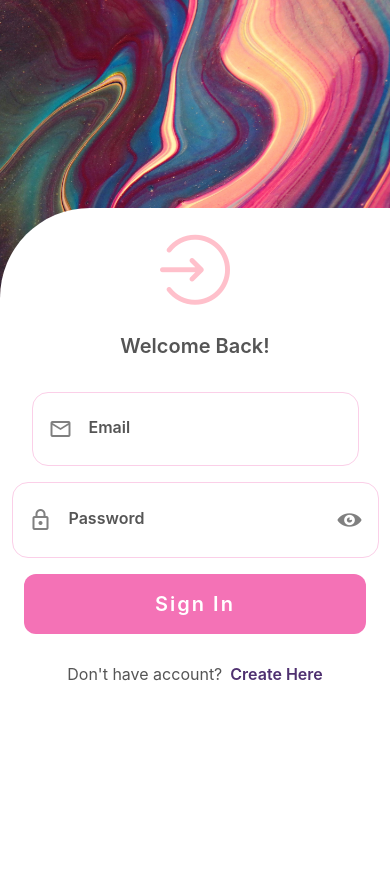
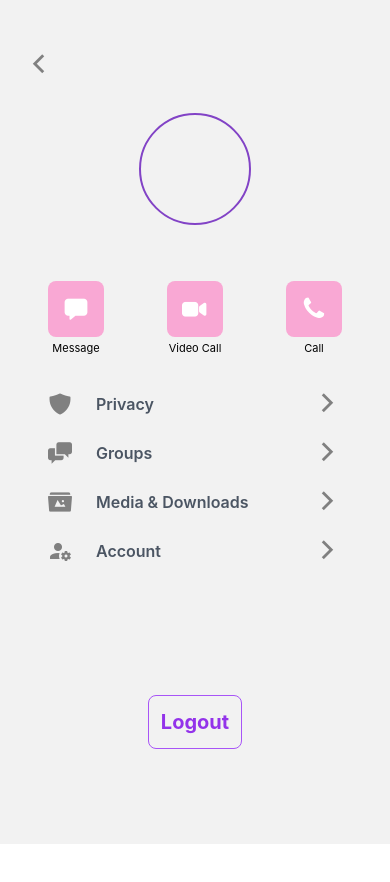
Before and after one commit to ZEwela/chat-app, a React Native app: screen /ProfileScreen in a window 390 px wide. Shown: the top 882 px of the page. After the commit the page ends 844 px from the top, so only its background shows below. Built offline with nearby package versions, Linux system fonts and the light colour scheme; no server answers.

Commit message:
Profile Screen, Logout, some layout fixes

```diff
--- a/App.js
+++ b/App.js
@@ -5,6 +5,7 @@ import {
   ChatScreen,
   HomeScreen,
   LoginScreen,
+  ProfileScreen,
   SignUpScreen,
   SplashScreen,
   TestScreen,
@@ -26,6 +27,7 @@ export default function App() {
           <Stack.Screen name="HomeScreen" component={HomeScreen} />
           <Stack.Screen name="AddToChatScreen" component={AddToChatScreen} />
           <Stack.Screen name="ChatScreen" component={ChatScreen} />
+          <Stack.Screen name="ProfileScreen" component={ProfileScreen} />
         </Stack.Navigator>
       </Provider>
     </NavigationContainer>
--- a/screens/ChatScreen.jsx
+++ b/screens/ChatScreen.jsx
@@ -75,6 +75,7 @@ const ChatScreen = ({ route }) => {
 
     return unsubscribe;
   }, []);
+
   return (
     <View className="flex-1">
       {/* top */}
--- a/screens/HomeScreen.jsx
+++ b/screens/HomeScreen.jsx
@@ -46,11 +46,13 @@ const HomeScreen = () => {
 
   console.log(user);
   return (
-    <View className="flex-1">
-      <SafeAreaView>
+    <SafeAreaView className="flex-1 mt-1">
       <View className="w-full flex-row items-center justify-between px-4 py-10">
         <Entypo name="chat" size={60} color="pink" />
-          <TouchableOpacity className="w-16 h-16 rounded-full border border-primary flex items-center justify-center">
+        <TouchableOpacity
+          onPress={() => navigation.navigate("ProfileScreen")}
+          className="w-16 h-16 rounded-full border border-primary flex items-center justify-center"
+        >
           <Image
             source={user?.profilPic}
             className="w-full h-full"
@@ -96,7 +98,6 @@ const HomeScreen = () => {
         </View>
       </ScrollView>
     </SafeAreaView>
-    </View>
   );
 };
 
--- a/screens/LoginScreen.jsx
+++ b/screens/LoginScreen.jsx
@@ -4,6 +4,7 @@ import {
   Dimensions,
   Image,
   TouchableOpacity,
+  KeyboardAvoidingView,
   ScrollView,
 } from "react-native";
 import React, { useState } from "react";
@@ -58,8 +59,9 @@ const LoginScreen = () => {
   };
 
   return (
-    <View className="flex-1 items-center justify-start">
+    <View className="flex-1 items-center justify-start ">
       {/* background */}
+
       <Image
         source={BGImage}
         className="h-96"
@@ -67,14 +69,21 @@ const LoginScreen = () => {
         resizeMode="cover"
       />
       {/* main view */}
-      <View className="w-full h-full bg-white rounded-tl-[90px] items-center justify-start py-6 px-6 space-y-6 -mt-44">
+
+      <ScrollView
+        contentContainerStyle={{
+          alignItems: "center",
+          justifyContent: "start",
+        }}
+        className="w-full h-full bg-white rounded-tl-[90px]  py-6 px-6 space-y-6 -mt-44"
+      >
         {/* logo */}
         <AntDesign name="login" size={70} color="pink" />
         <Text className="text-primaryText text-xl font-semibold">
           Welcome Back!
         </Text>
 
-        <View className="w-full items-center justify-center ">
+        <View className=" w-full items-center justify-center">
           {/* alert */}
           {alert && <Text className="text-base text-red-600">{alertMsg}</Text>}
 
@@ -97,7 +106,7 @@ const LoginScreen = () => {
           {/* login button */}
           <TouchableOpacity
             onPress={handleLogin}
-            className="w-full flex py-2 bg-pink-400 rounded-xl justify-center items-center my-2 "
+            className="w-full justify-center items-center py-2 bg-pink-400 rounded-xl my-2 "
           >
             <Text className="py-2 text-white text-xl font-semibold tracking-widest">
               Sign In
@@ -105,7 +114,7 @@ const LoginScreen = () => {
           </TouchableOpacity>
 
           {/* register */}
-          <View className="w-full flex-row  items-center justify-center space-x-2 py-5">
+          <View className="w-fullflex-row  items-center justify-center space-x-2 py-5">
             <Text className="text-base text-primaryText">
               Don't have account?
             </Text>
@@ -119,7 +128,7 @@ const LoginScreen = () => {
             </TouchableOpacity>
           </View>
         </View>
-      </View>
+      </ScrollView>
     </View>
   );
 };
--- /dev/null
+++ b/screens/ProfileScreen.jsx
@@ -0,0 +1,146 @@
+import { View, Text, TouchableOpacity, Image } from "react-native";
+import React from "react";
+import { useDispatch, useSelector } from "react-redux";
+import { selectUser } from "../context/slices/userSlice";
+import { useNavigation } from "@react-navigation/native";
+import {
+  Ionicons,
+  FontAwesome,
+  MaterialCommunityIcons,
+  Entypo,
+} from "@expo/vector-icons";
+import { getAuth, signOut } from "firebase/auth";
+import { resetUser } from "../context/slices/userSlice";
+
+const ProfileScreen = () => {
+  const user = useSelector(selectUser);
+  const navigation = useNavigation();
+  const dispatch = useDispatch();
+
+  const handleLogout = async () => {
+    const auth = getAuth();
+    signOut(auth)
+      .then(() => {
+        dispatch(resetUser());
+        navigation.navigate("LoginScreen");
+      })
+      .catch((err) => {
+        alert(err);
+      });
+  };
+
+  return (
+    <View className="flex-1">
+      <View className="flex w-full  px-6  pt-12">
+        {/* go back */}
+        <TouchableOpacity onPress={() => navigation.goBack()}>
+          <Ionicons name="chevron-back" size={30} color="grey" />
+        </TouchableOpacity>
+      </View>
+
+      {/* avatar*/}
+      <View className="w-full flex items-center justify-center my-8 space-y-1">
+        <View className="w-17 h-17 rounded-full flex items-center border-2 border-primary justify-center p-1 mb-4 ">
+          <Image
+            source={user?.profilPic}
+            className="w-[100px] h-[100px]"
+            resizeMode="cover"
+          />
+        </View>
+
+        {/* full name */}
+        <Text
+          numberOfLines={1}
+          className="truncate...  text-purple-600  text-lg  capitalize font-bold"
+        >
+          {user?.fullName}
+        </Text>
+
+        {/* email */}
+        <Text
+          numberOfLines={1}
+          className="truncate...   text-grey  text-sm  font-semibold"
+        >
+          {user?.providerData.email}
+        </Text>
+      </View>
+
+      {/* icons */}
+      <View className="flex-row items-center justify-between mx-12 ">
+        <View className="flex space-y-1 items-center justify-center">
+          <TouchableOpacity className="w-14 h-14  justify-center items-center rounded-lg bg-pink-300">
+            <Ionicons name="chatbox" size={26} color="white" />
+          </TouchableOpacity>
+          <Text className="text-[11px]">Message</Text>
+        </View>
+        <View className="flex space-y-1 items-center justify-center">
+          <TouchableOpacity className="w-14 h-14  justify-center items-center rounded-lg bg-pink-300">
+            <Ionicons name="videocam" size={26} color="white" />
+          </TouchableOpacity>
+          <Text className="text-[11px]">Video Call</Text>
+        </View>
+        <View className="flex space-y-1 items-center justify-center">
+          <TouchableOpacity className="w-14 h-14  justify-center items-center rounded-lg bg-pink-300">
+            <FontAwesome name="phone" size={26} color="white" />
+          </TouchableOpacity>
+          <Text className="text-[11px] text-">Call</Text>
+        </View>
+      </View>
+
+      {/* options */}
+      <View className="flex my-8 mx-12 space-y-4 ">
+        <TouchableOpacity className="flex-row  w-full items-center justify-between">
+          <View className="flex-row items-center space-x-6 ">
+            <Ionicons name="shield" size={24} color="grey" />
+            <Text className="text-gray-600 font-semibold text-base">
+              Privacy
+            </Text>
+          </View>
+          <Ionicons name="chevron-forward" size={30} color="gray" />
+        </TouchableOpacity>
+
+        <TouchableOpacity className="flex-row  w-full items-center justify-between">
+          <View className="flex-row items-center space-x-6 ">
+            <Entypo name="chat" size={24} color="gray" />
+            <Text className="text-gray-600 font-semibold text-base">
+              Groups
+            </Text>
+          </View>
+          <Ionicons name="chevron-forward" size={30} color="gray" />
+        </TouchableOpacity>
+
+        <TouchableOpacity className="flex-row  w-full items-center justify-between">
+          <View className="flex-row items-center space-x-6 ">
+            <Entypo name="folder-images" size={24} color="gray" />
+            <Text className="text-gray-600 font-semibold text-base">
+              Media & Downloads
+            </Text>
+          </View>
+          <Ionicons name="chevron-forward" size={30} color="gray" />
+        </TouchableOpacity>
+
+        <TouchableOpacity className="flex-row  w-full items-center justify-between">
+          <View className="flex-row items-center space-x-6 ">
+            <MaterialCommunityIcons name="account-cog" size={24} color="gray" />
+            <Text className="text-gray-600 font-semibold text-base">
+              Account
+            </Text>
+          </View>
+          <Ionicons name="chevron-forward" size={30} color="gray" />
+        </TouchableOpacity>
+      </View>
+
+      {/* Logout */}
+      <View className="flex-1 items-center justify-center ">
+        <TouchableOpacity
+          onPress={handleLogout}
+          className="border border-purple-500 rounded-lg p-3"
+        >
+          <Text className="text-purple-600 font-bold text-xl">Logout</Text>
+        </TouchableOpacity>
+      </View>
+    </View>
+  );
+};
+
+export default ProfileScreen;
--- a/screens/index.js
+++ b/screens/index.js
@@ -4,5 +4,6 @@ export { default as SignUpScreen } from "./SignUpScreen";
 export { default as SplashScreen } from "./SplashScreen";
 export { default as AddToChatScreen } from "./AddToChatScreen";
 export { default as ChatScreen } from "./ChatScreen";
+export { default as ProfileScreen } from "./ProfileScreen";
 
 export { default as TestScreen } from "./TestScreen";
```
Lines whose indentation alone changed are shown as unchanged.
